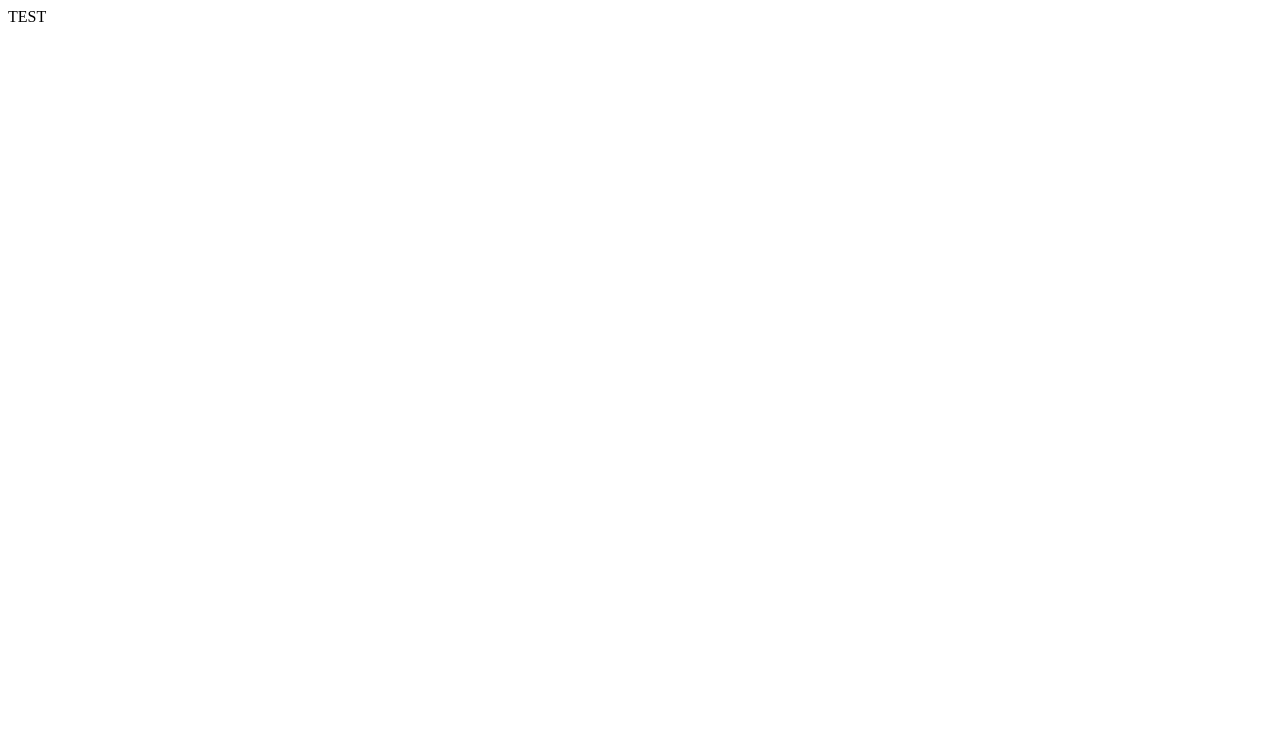
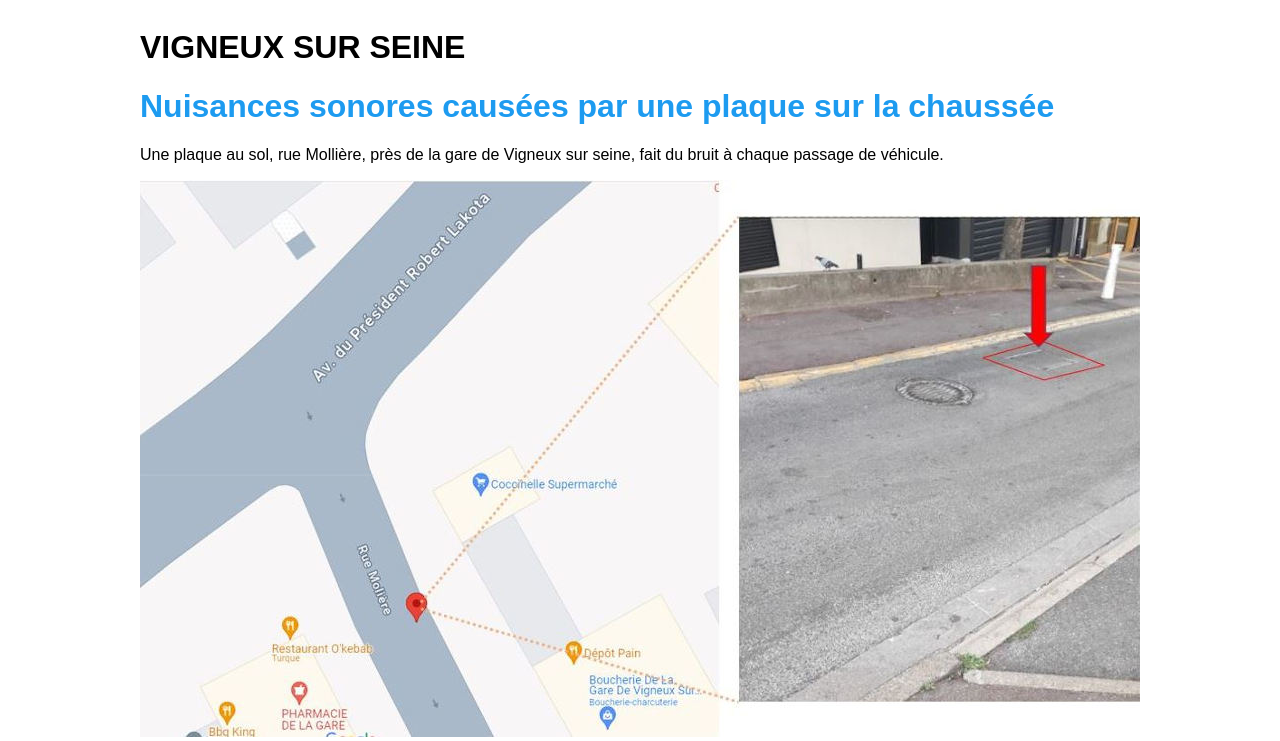
Before and after one commit to agostinia/nuisancessonores, a website: page src/vigneux_sur_seine/nuisances_sonores_plaque_rue_moliere.html in a window 1280 px wide. Shown: the top 741 px of the page. Drawn offline with Linux system fonts and the light colour scheme.

Commit message:
move all to vigneux subdir

```diff
--- a/src/vigneux_sur_seine/nuisances_sonores_plaque_rue_moliere.html
+++ b/src/vigneux_sur_seine/nuisances_sonores_plaque_rue_moliere.html
@@ -1 +1,35 @@
-TEST
+<!DOCTYPE html>
+<html>
+<head>
+<meta name="viewport" content="width=device-width, initial-scale=1.0">
+<style>
+html {
+    font-family: sans-serif;
+}
+
+.container {
+    display: flex;
+    justify-content: center;
+    align-items: center;
+}
+
+</style>
+</head>
+<body>
+<div class="container">
+
+<div style="max-width:1000px">
+<H1>
+VIGNEUX SUR SEINE
+</H1>
+<H1 style="color: rgb(29,155,240);">
+Nuisances sonores caus&eacute;es par une plaque sur la chauss&eacute;e
+</H1>
+Une plaque au sol, rue Molli&egrave;re, pr&egrave;s de la gare de Vigneux sur seine, fait du bruit &agrave; chaque passage de v&eacute;hicule.
+</p>
+<img src="plaque_2_rue_moliere_banner.jpg" style="width:100%;">
+<img src="plaque_2_rue_moliere_vue_proche.jpg" >
+</div>
+</div>
+</body>
+</html>
```
Also changed, not shown: src/vigneux_sur_seine/test.html (deleted, +0 -1 lines), src/vigneux_sur_seine/plaque_2_rue_moliere_banner.jpg (added), src/vigneux_sur_seine/plaque_2_rue_moliere_vue_proche.jpg.
